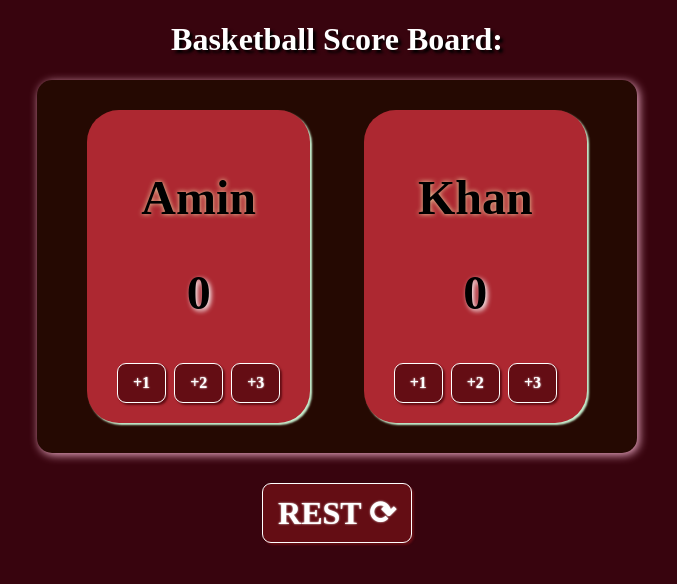
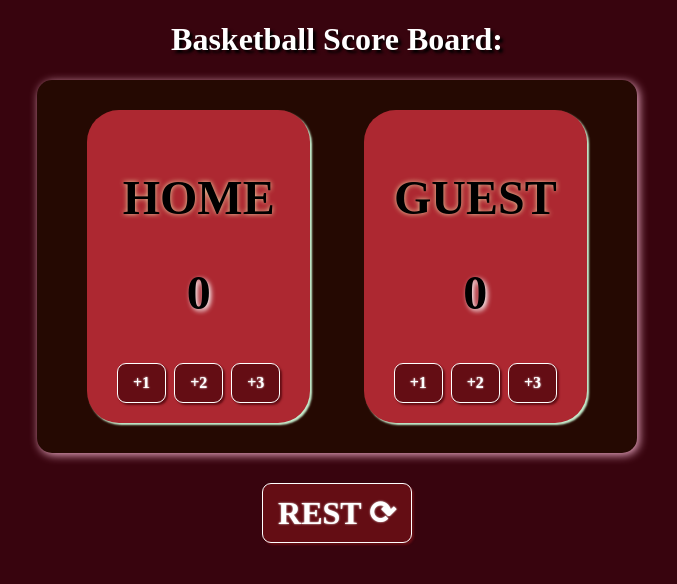
Before and after one commit to Aminkhan-mid/Basketball-Score-Board, a plain HTML site: page index.html in a window 1280 px wide. Shown: the whole page, without its empty margins (303-980 px from the left). Drawn offline with Linux system fonts and the light colour scheme; a web font is replaced by a local one.

Commit message:
again updated the teams names

```diff
--- a/index.html
+++ b/index.html
@@ -14,7 +14,7 @@
     <h1>Basketball Score Board: </h1>
     <div class="flexboxBall">
         <div id="homecss">
-            <h2>Amin</h2>
+            <h2>HOME</h2>
             <h2 id="home-score">0</h2>
             <button onclick="home1()">+1</button>
             <button onclick="home2()">+2</button>
@@ -22,7 +22,7 @@
         </div>
 
         <div id="guestcss">
-            <h2>Khan</h2>
+            <h2>GUEST</h2>
             <h2 id="guest-score">0</h2>
             <button onclick="guest1()">+1</button>
             <button onclick="guest2()">+2</button>
```
